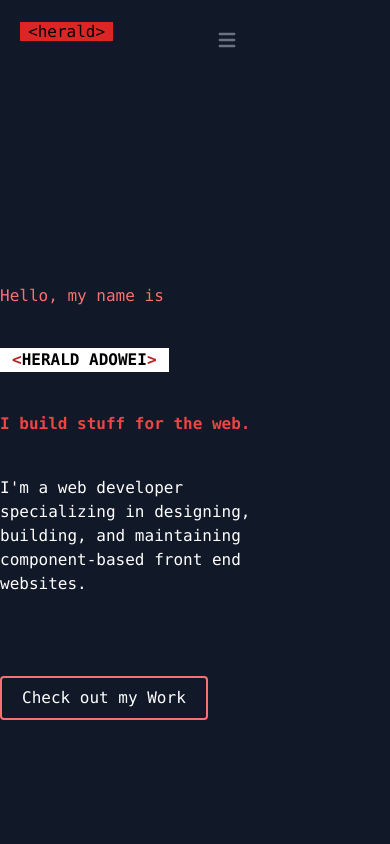
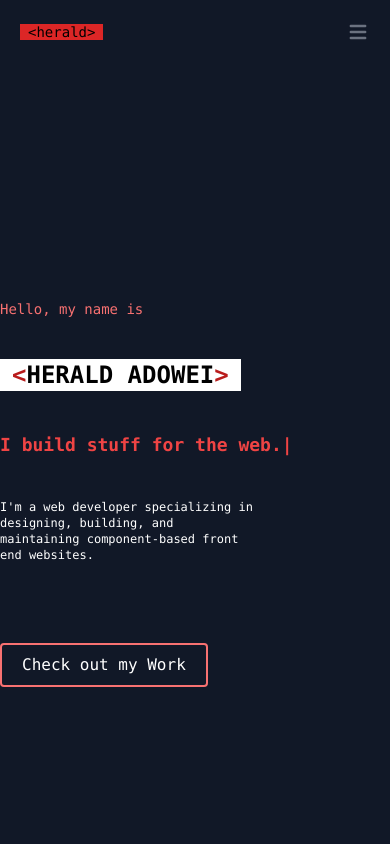
Before and after one commit to RadZ3000/personal-website, a Next.js app: page / in a window 390 px wide. Shown: the top 844 px of the page. Built offline with nearby package versions, Linux system fonts and the light colour scheme; a web font is replaced by a local one.

Commit message:
navbar.tsx responsive changes

```diff
--- a/components/Navbar.tsx
+++ b/components/Navbar.tsx
@@ -5,12 +5,14 @@ const Navbar = () => {
         <nav className="flex flex-row bg-gray-900 text-white py-5 font-mono w-full">
 
             <div className="w-1/2 text-left pl-5">
-                <Link href="#intro"><a className="bg-red-600 text-black px-2 hover:text-white duration-700"><code>&lt;herald&gt;</code></a></Link>
+                <Link href="#intro"><a className="text-sm md:text-lg bg-red-600 text-black px-2 hover:text-white duration-700"><code>&lt;herald&gt;</code></a></Link>
             </div>
-            <button data-collapse-toggle="navbar-default" type="button" className="inline-flex items-center p-2 ml-3 text-sm text-gray-500 rounded-lg md:hidden hover:bg-gray-100 focus:outline-none focus:ring-2 focus:ring-gray-200 dark:text-gray-400 dark:hover:bg-gray-700 dark:focus:ring-gray-600" aria-controls="navbar-default" aria-expanded="false">
+            <div className="w-1/2 items-right text-right pr-5">
+            <button data-collapse-toggle="navbar-default" type="button" className="inline-flex items-center text-sm text-gray-500 rounded-lg md:hidden hover:text-white focus:text-red-500" aria-controls="navbar-default" aria-expanded="false">
                 <span className="sr-only">Open main menu</span>
                 <svg className="w-6 h-6" aria-hidden="true" fill="currentColor" viewBox="0 0 20 20" xmlns="http://www.w3.org/2000/svg"><path fill-rule="evenodd" d="M3 5a1 1 0 011-1h12a1 1 0 110 2H4a1 1 0 01-1-1zM3 10a1 1 0 011-1h12a1 1 0 110 2H4a1 1 0 01-1-1zM3 15a1 1 0 011-1h12a1 1 0 110 2H4a1 1 0 01-1-1z" clip-rule="evenodd"></path></svg>
             </button>
+            </div>
             <div className="hidden md:block w-1/2 h-max text-right">
                 <Link href="/"><a className="nav">Home</a></Link>
                 <Link href="/about"><a className="nav">About</a></Link>
--- a/pages/index.tsx
+++ b/pages/index.tsx
@@ -8,9 +8,9 @@ const Home: NextPage = () => {
     <div id="home" className="page">
 
       <div id="intro" className="flex flex-col justify-center gap-y-10 h-screen">
-        <p className="text-red-400">Hello, my name is</p>
-        <h1 className="lg:text-4xl xl:text-7xl xl:leading-snug font-extrabold bg-white text-black w-max px-3"><code><span className="text-red-700">&lt;</span>HERALD ADOWEI<span className="text-red-700">&gt;</span></code></h1>
-        <h1 className="lg:text-3xl xl:text-6xl xl:leading-snug font-extrabold bg-gray-900 text-red-500 w-max">
+        <p className="text-sm md:text-lg text-red-400">Hello, my name is</p>
+        <h1 className="text-2xl md:text-3xl lg:text-4xl xl:text-7xl xl:leading-snug font-extrabold bg-white text-black w-max px-3"><code><span className="text-red-700">&lt;</span>HERALD ADOWEI<span className="text-red-700">&gt;</span></code></h1>
+        <h1 className="text-lg lg:text-3xl xl:text-6xl xl:leading-snug font-extrabold bg-gray-900 text-red-500 w-max">
           <code>
             <TypeAnimation
               sequence={[
@@ -21,7 +21,7 @@ const Home: NextPage = () => {
             />
           </code>
         </h1>
-        <p className="w-2/3">I'm a web developer specializing in designing, building, and maintaining component-based front end websites.</p>
+        <p className="text-xs md:text-sm w-2/3">I'm a web developer specializing in designing, building, and maintaining component-based front end websites.</p>
         <button className="mt-10 border-solid border-2 rounded border-red-400 w-fit px-5 py-2 hover:bg-red-400/20 hover:border-red-500 duration-500">
           <Link href="/work">Check out my Work</Link>
         </button>
```
